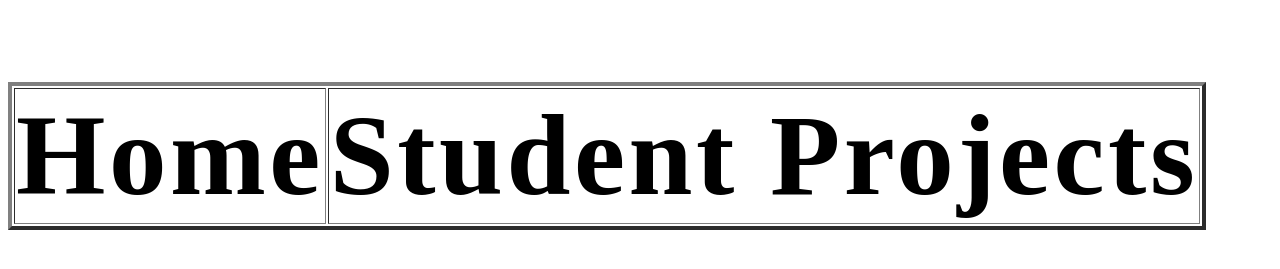
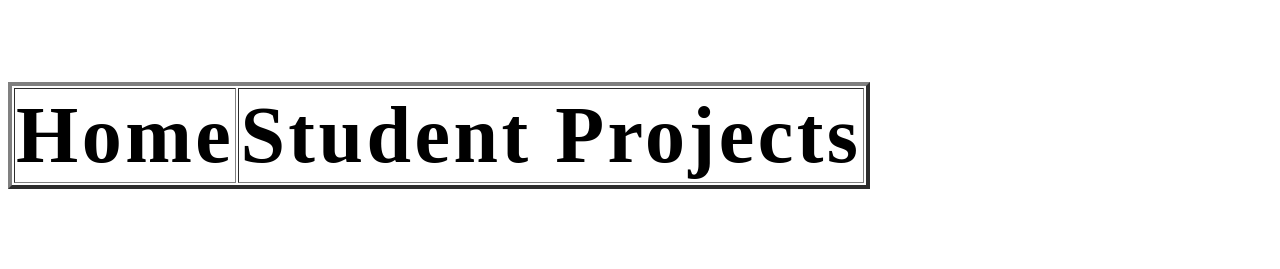
Before and after one commit to getmagic/MAGICWebsite, a plain HTML site: page index.html in a window 1280 px wide. Shown: the part 199-468 px from the top of the page. Drawn offline with Linux system fonts and the light colour scheme.

Commit message:
Update style.css

```diff
--- a/style.css
+++ b/style.css
@@ -13,6 +13,6 @@ hr{
 		th{
 			font-family: normal;
 			color: black;
-			font-size: 115px;
+			font-size: 80px;
 			letter-spacing:3.5px;
 		}
```
